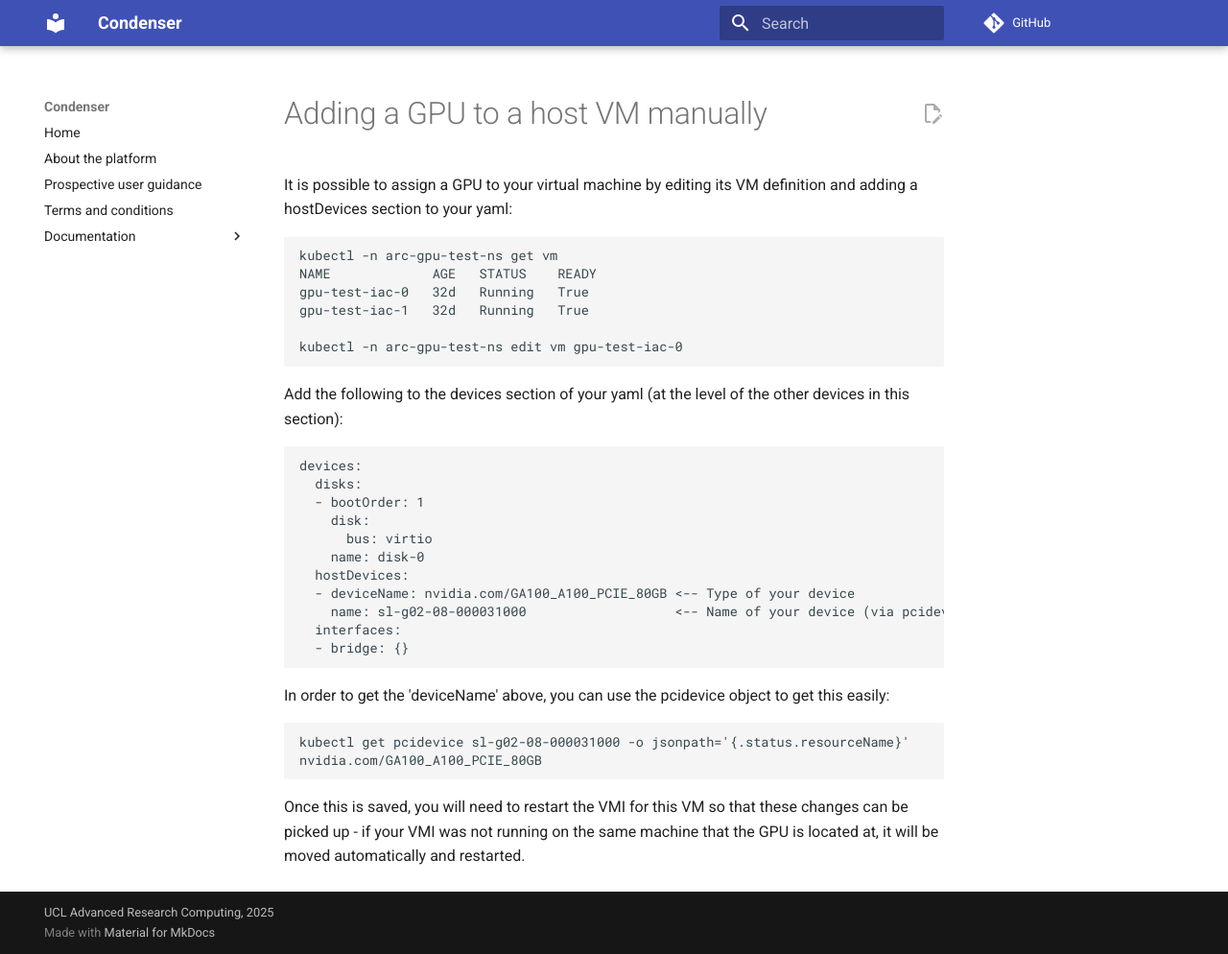
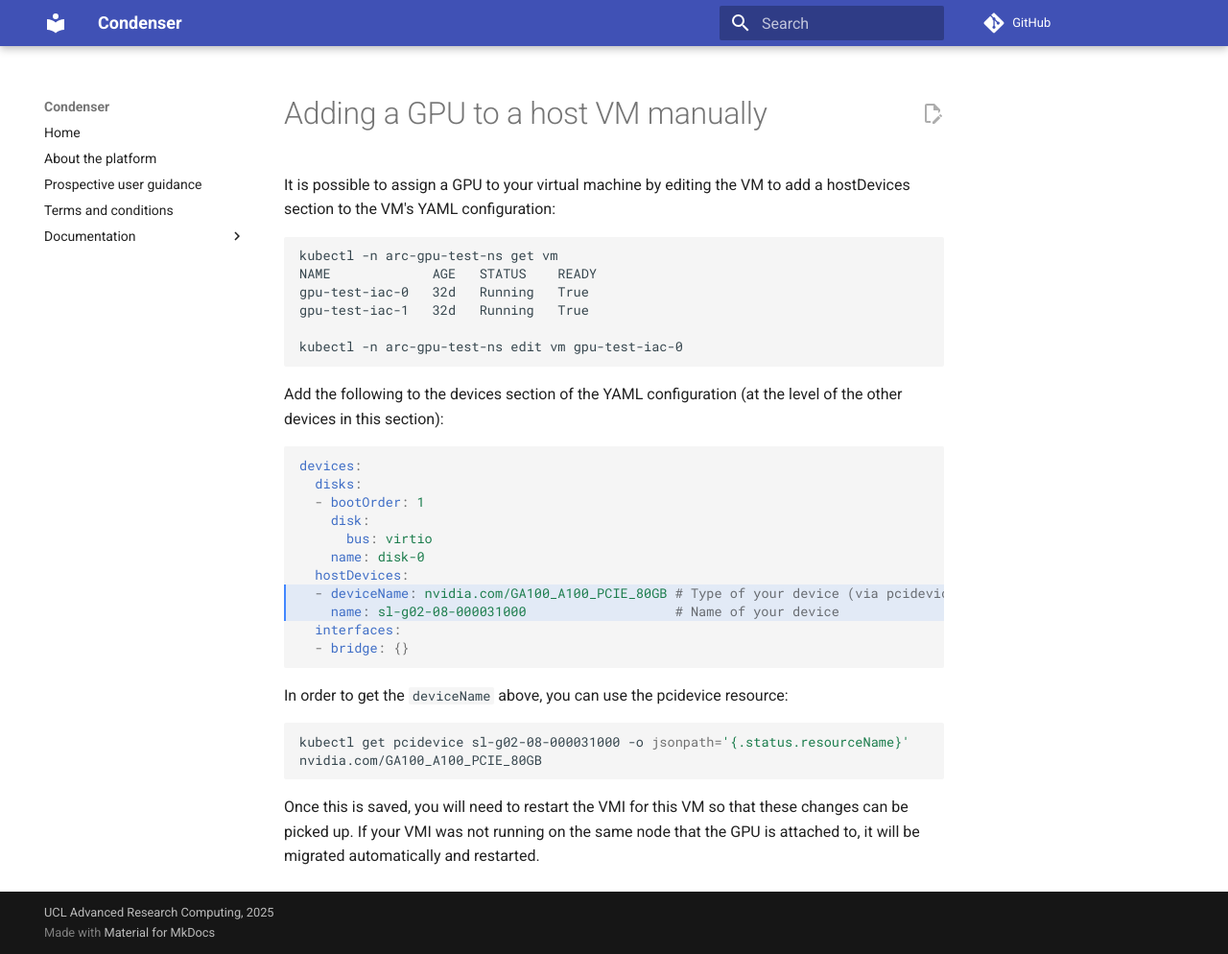
Before and after one commit to UCL-ARC/condenser-mkdocs, an MkDocs documentation site: the page built from docs/stubs/manual-add-gpu.md, in a window 1280 px wide and 994 px high. Shown: the whole window at 96% size. Built offline with MkDocs 1.6.1 and Material for MkDocs 9.7.7, drawn with Linux system fonts in a browser that asks for light colours; comment, search, counter and statistics services are not loaded.

Commit message:
format and text bits

````diff
--- a/docs/stubs/manual-add-gpu.md
+++ b/docs/stubs/manual-add-gpu.md
@@ -4,9 +4,9 @@ title: Adding a GPU to a host VM manually
 
 # Adding a GPU to a host VM manually
 
-It is possible to assign a GPU to your virtual machine by editing its VM definition and adding a hostDevices section to your yaml:
+It is possible to assign a GPU to your virtual machine by editing the VM to add a hostDevices section to the VM's YAML configuration:
 
-```
+```sh
 kubectl -n arc-gpu-test-ns get vm
 NAME             AGE   STATUS    READY
 gpu-test-iac-0   32d   Running   True
@@ -15,9 +15,9 @@ gpu-test-iac-1   32d   Running   True
 kubectl -n arc-gpu-test-ns edit vm gpu-test-iac-0
 ```
 
-Add the following to the devices section of your yaml (at the level of the other devices in this section):
+Add the following to the devices section of the YAML configuration (at the level of the other devices in this section):
 
-```
+```yaml hl_lines="8 9"
 devices:
   disks:
   - bootOrder: 1
@@ -25,17 +25,17 @@ devices:
       bus: virtio
     name: disk-0
   hostDevices:
-  - deviceName: nvidia.com/GA100_A100_PCIE_80GB <-- Type of your device
-    name: sl-g02-08-000031000                   <-- Name of your device (via pcidevice)
+  - deviceName: nvidia.com/GA100_A100_PCIE_80GB # Type of your device (via pcidevice)
+    name: sl-g02-08-000031000                   # Name of your device
   interfaces:
   - bridge: {}
 ```
 
-In order to get the 'deviceName' above, you can use the pcidevice object to get this easily:
+In order to get the `deviceName` above, you can use the pcidevice resource:
 
-```
+```sh
 kubectl get pcidevice sl-g02-08-000031000 -o jsonpath='{.status.resourceName}'
 nvidia.com/GA100_A100_PCIE_80GB
 ```
 
-Once this is saved, you will need to restart the VMI for this VM so that these changes can be picked up - if your VMI was not running on the same machine that the GPU is located at, it will be moved automatically and restarted.
+Once this is saved, you will need to restart the VMI for this VM so that these changes can be picked up. If your VMI was not running on the same node that the GPU is attached to, it will be migrated automatically and restarted.
````
